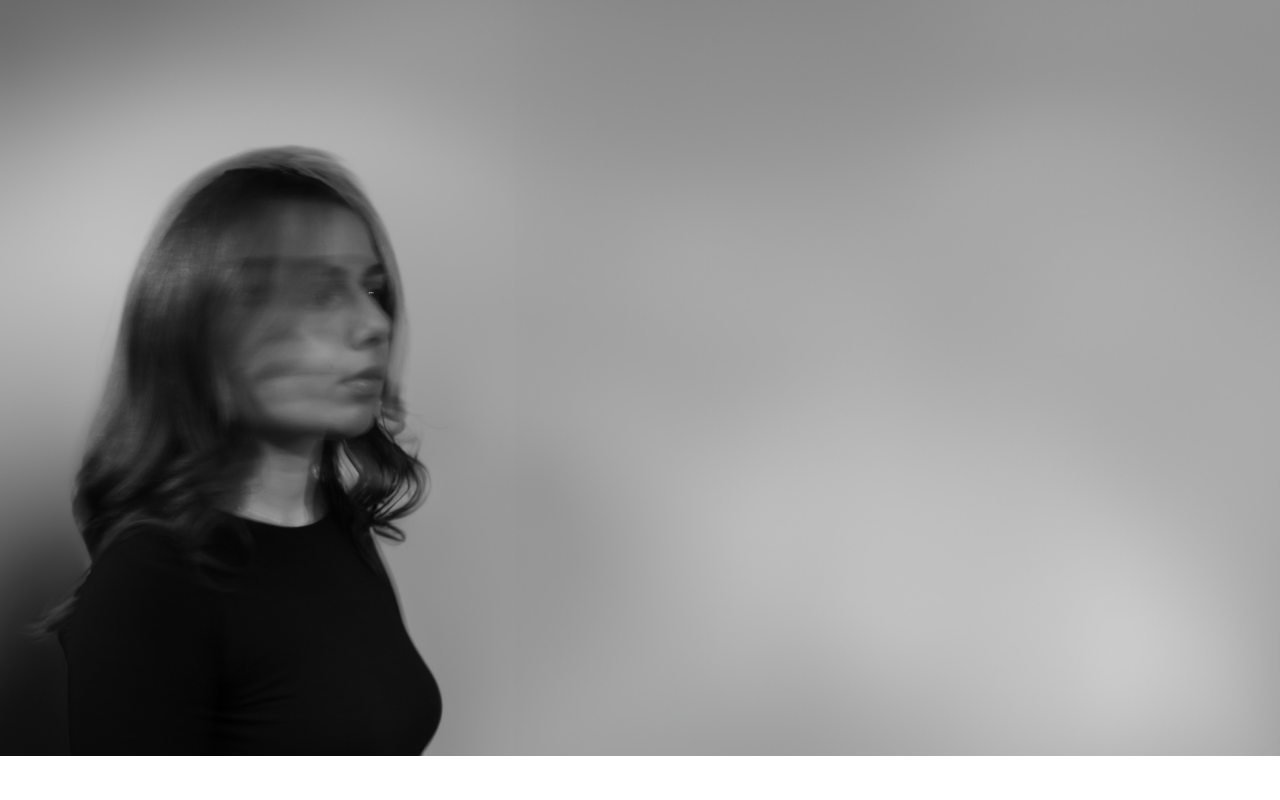
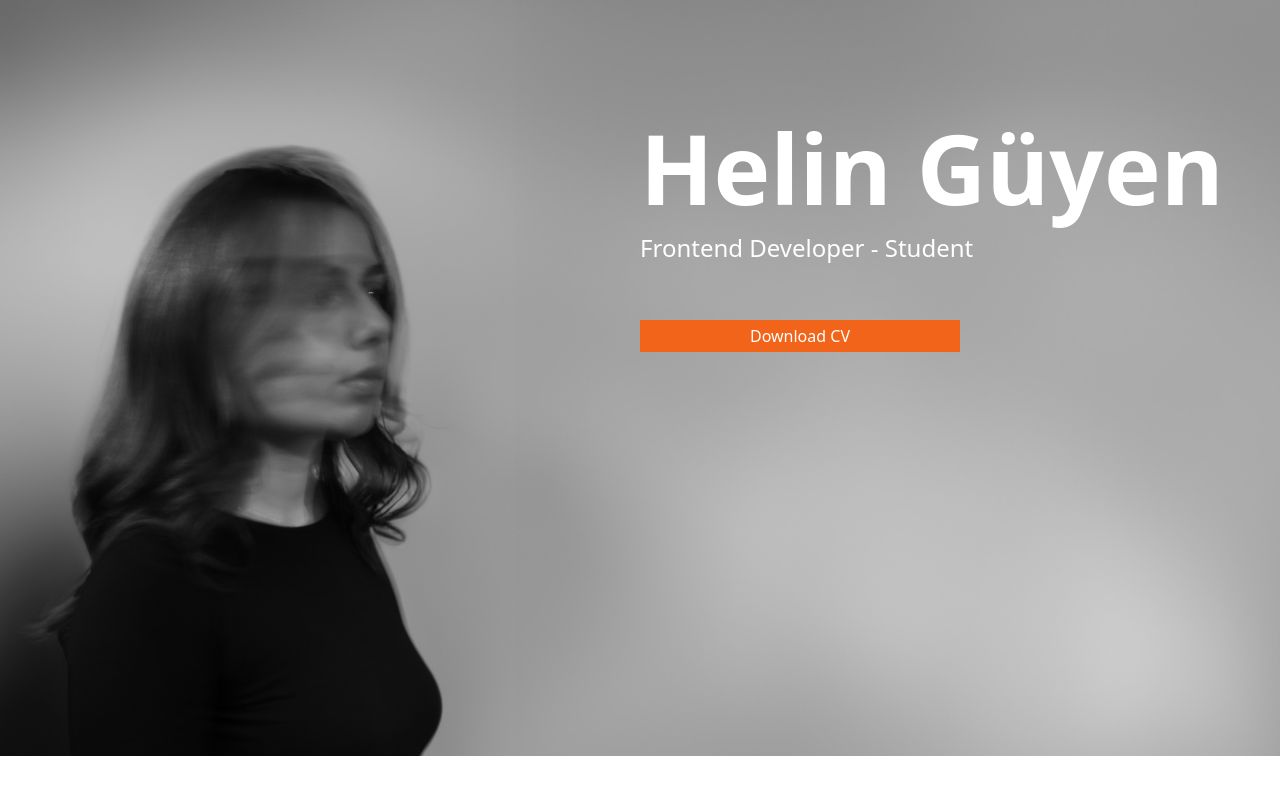
Before and after one commit to ervahelin/portfolio, a React (Create React App) app: page / in a window 1280 px wide. Shown: the top 800 px of the page. Built offline with nearby package versions, Linux system fonts and the light colour scheme.

Commit message:
download btn

```diff
--- a/src/pages/Home.jsx
+++ b/src/pages/Home.jsx
@@ -12,12 +12,12 @@ function Home() {
           alt="Home image"
           className="absolute left-0 top-0"
         />
-        <div className="flex flex-row relative ">
+        <div className="flex flex-row relative z-50">
           <div className="w-3/6"></div>
-          <div className="flex flex-col gap-4 w-3/6 justify-center text-white">
+          <div className="flex flex-col gap-4 w-3/6 h-full justify-center text-white">
             <h1 className="text-8xl font-extrabold">Helin Güyen</h1>
             <span className="text-2xl">Frontend Developer - Student</span>
-            <button className="skill text-primary border-primary w-3/6 mt-10 hover:bg-primary hover:text-white transition-all">
+            <button className="skill text-white transition-colors border-primary  bg-primary w-3/6 mt-10 hover:bg-white hover:text-primary hover:border-white">
               Download CV
             </button>
           </div>
@@ -25,7 +25,7 @@ function Home() {
       </div>
 
       <section id="about" className="flex flex-row justify-between">
-        <p className="w-3/6">
+        <p className="max-w-2xl">
           Hello there! I'm [Your Name], and I'm thrilled to welcome you to my
           corner of the internet. Here's a little glimpse into who I am: <br />
           <br />
```
